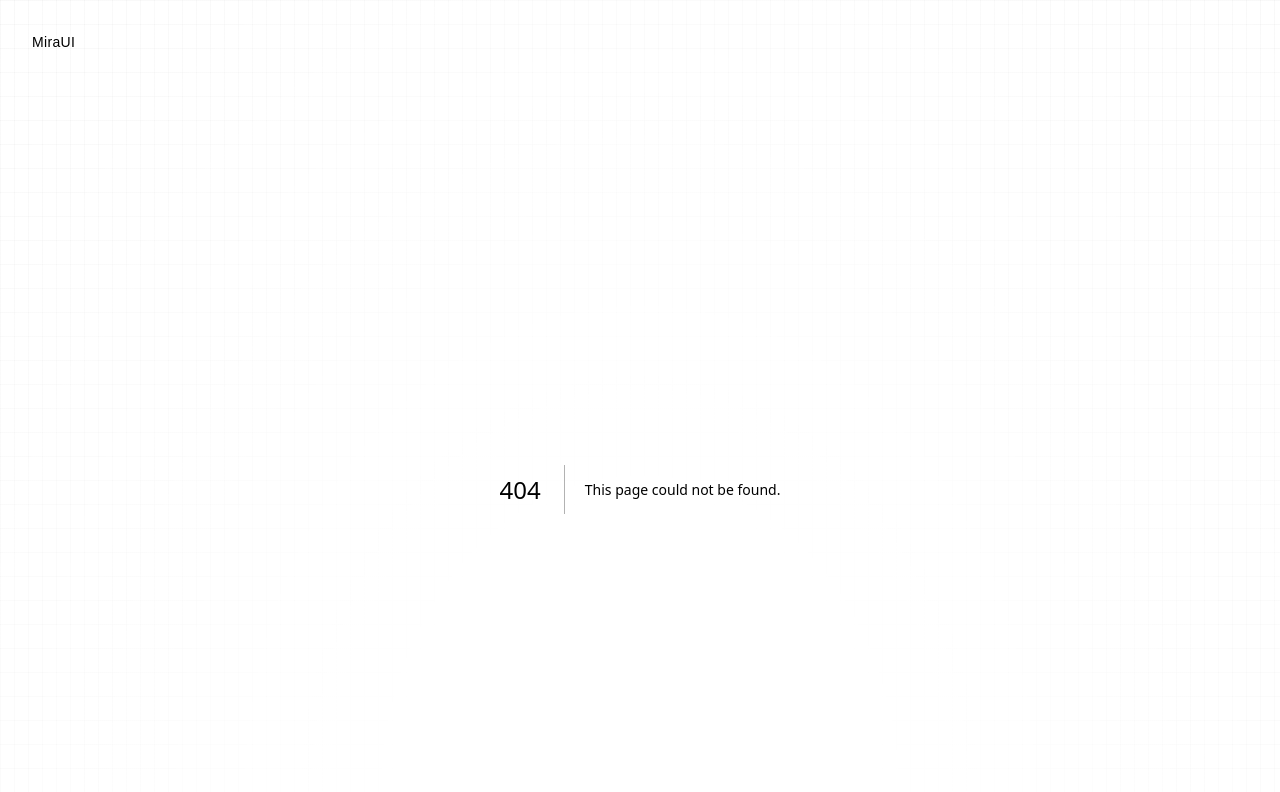
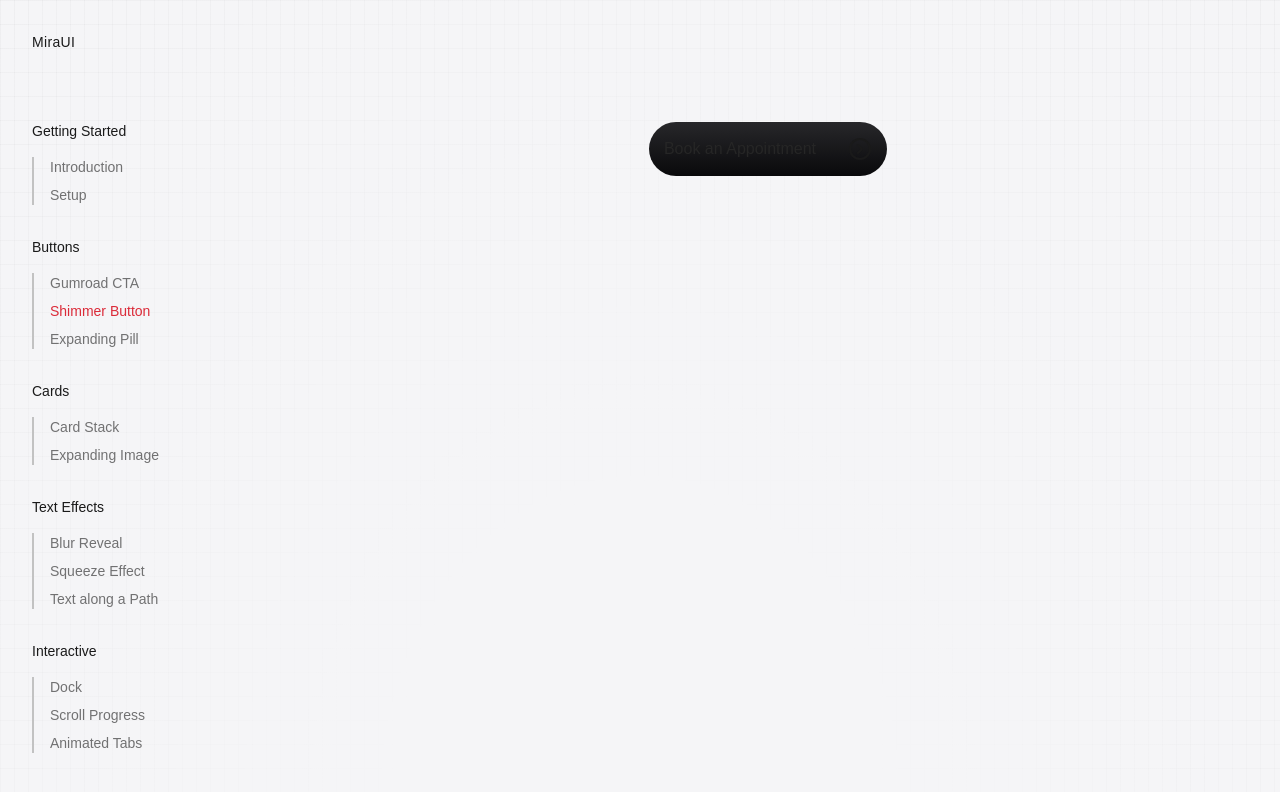
Before and after one commit to k4rtikay/ui-lab, a Next.js app: page /components/shimmer-button in a window 1280 px wide. Before the commit this address had no page. Shown: the top 792 px of the page. Built offline with nearby package versions, Linux system fonts and the light colour scheme; some icons are missing.

Commit message:
feat(ShimmerButton): add a button with shimmer effect component

```diff
--- /dev/null
+++ b/src/app/components/shimmer-button/page.tsx
@@ -0,0 +1,23 @@
+import ShimmerButton from "@/app/ui/works/Shimmer-Button/ShimmerButton";
+import { ChevronRightCircleIcon as RightIcon } from 'lucide-react';
+
+export default function ShimmerButtonPage({
+    children,
+}:{children: React.ReactNode}){
+
+    const CATEGORY_TABS = [
+        { id: "write", label: "Write" },
+        { id: "design", label: "Design" },
+        { id: "code", label: "Code" },
+        { id: "ship", label: "Ship" },
+    ];
+
+    return(
+        <div className="flex justify-center">
+            <ShimmerButton className="flex gap-8">
+                <p className="text-neutral-800 dark:text-neutral-50">Book an Appointment</p>
+                <RightIcon ></RightIcon>
+            </ShimmerButton>
+        </div>
+    )
+}
--- a/src/app/ui/shared/Sidenav.tsx
+++ b/src/app/ui/shared/Sidenav.tsx
@@ -30,8 +30,8 @@ export default function Sidenav({...props}){
                     href: '/components/gumroad-cta'
                 },
                 {
-                    name: 'Glowing Border',
-                    href: '/components/glowing-border'
+                    name: 'Shimmer Button',
+                    href: '/components/shimmer-button'
                 },
                 {
                     name: 'Expanding Pill',
--- /dev/null
+++ b/src/app/ui/works/Shimmer-Button/ShimmerButton.tsx
@@ -0,0 +1,59 @@
+"use client";
+
+import clsx from "clsx";
+import React, { useState } from "react";
+import { motion, AnimatePresence } from "motion/react";
+
+interface ShimmerButtonProps extends React.ButtonHTMLAttributes<HTMLButtonElement> {
+  shimmerColor?: string;
+  shimmerSize?: string;
+  borderRadius?: string;
+  shimmerDuration?: string;
+  background?: string;
+  className?: string;
+  children?: React.ReactNode;
+}
+
+
+export default function ShimmerButton({
+    shimmerColor = "#ffffff",
+    shimmerSize = "0.05em",
+    shimmerDuration = "4.5s",
+    borderRadius = "999px",
+    background = "linear-gradient(to bottom, #27272a, #09090b)",
+    className,
+    children,
+    ...props
+}: ShimmerButtonProps){
+
+    return(
+        <button
+        style={
+            {
+                "--spread": "90deg",
+                "--shimmer-color": shimmerColor,
+                "--radius": borderRadius,
+                "--speed": shimmerDuration,
+                "--cut": shimmerSize,
+                "--borderRadius": borderRadius,
+            } as React.CSSProperties
+        }
+        className={clsx("relative w-fit px-4 py-4 overflow-hidden rounded-(--borderRadius) group",
+            "transform-gpu transition-transform ease-in-out active:translate-y-px",
+        )}>
+            <div className={clsx("absolute -inset-[200%] animate-[spin_var(--speed)_linear_infinite]",
+            "[background:conic-gradient(from_calc(270deg-(var(--spread)*0.5)),transparent_0,var(--shimmer-color)_var(--spread),transparent_var(--spread))]",
+            "blur-lg")}></div>
+            <div className="absolute inset-px rounded-[calc(var(--borderRadius)-1px)]"
+            style={{"background" : background}}></div>
+            <div className={clsx("relative z-10", className)}>{children}</div>
+            <div
+                className={clsx(
+                    "absolute inset-0 -z-10 block rounded-[inherit] [mask:linear-gradient(#fff_0_0)_content-box,linear-gradient(#fff_0_0)]",
+                    "p-px mask-exclude",
+                    "bg-white/25 opacity-0 transition-opacity duration-300 group-hover:opacity-100"
+                )}
+            />
+        </button>
+    )
+}
```
